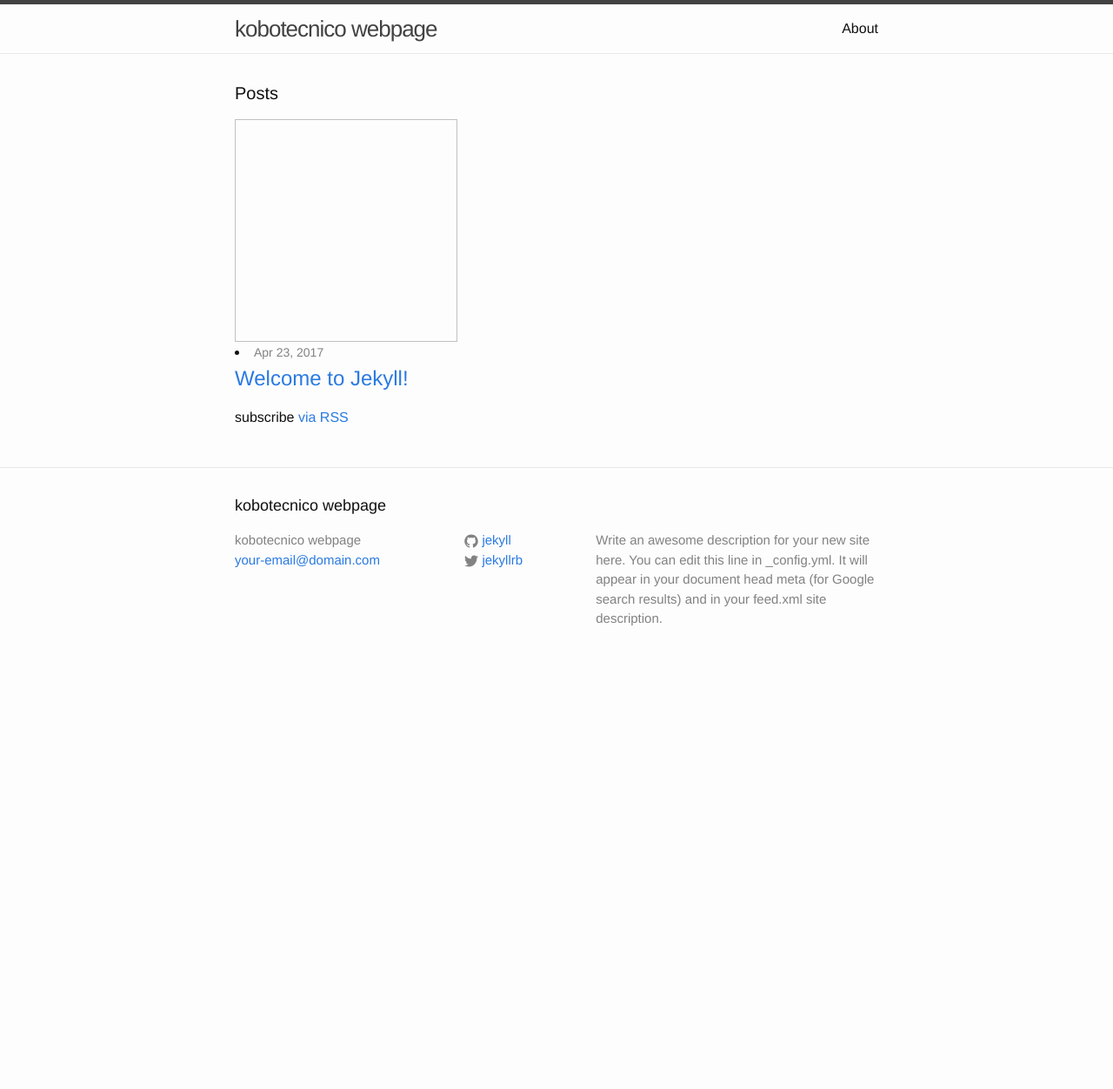
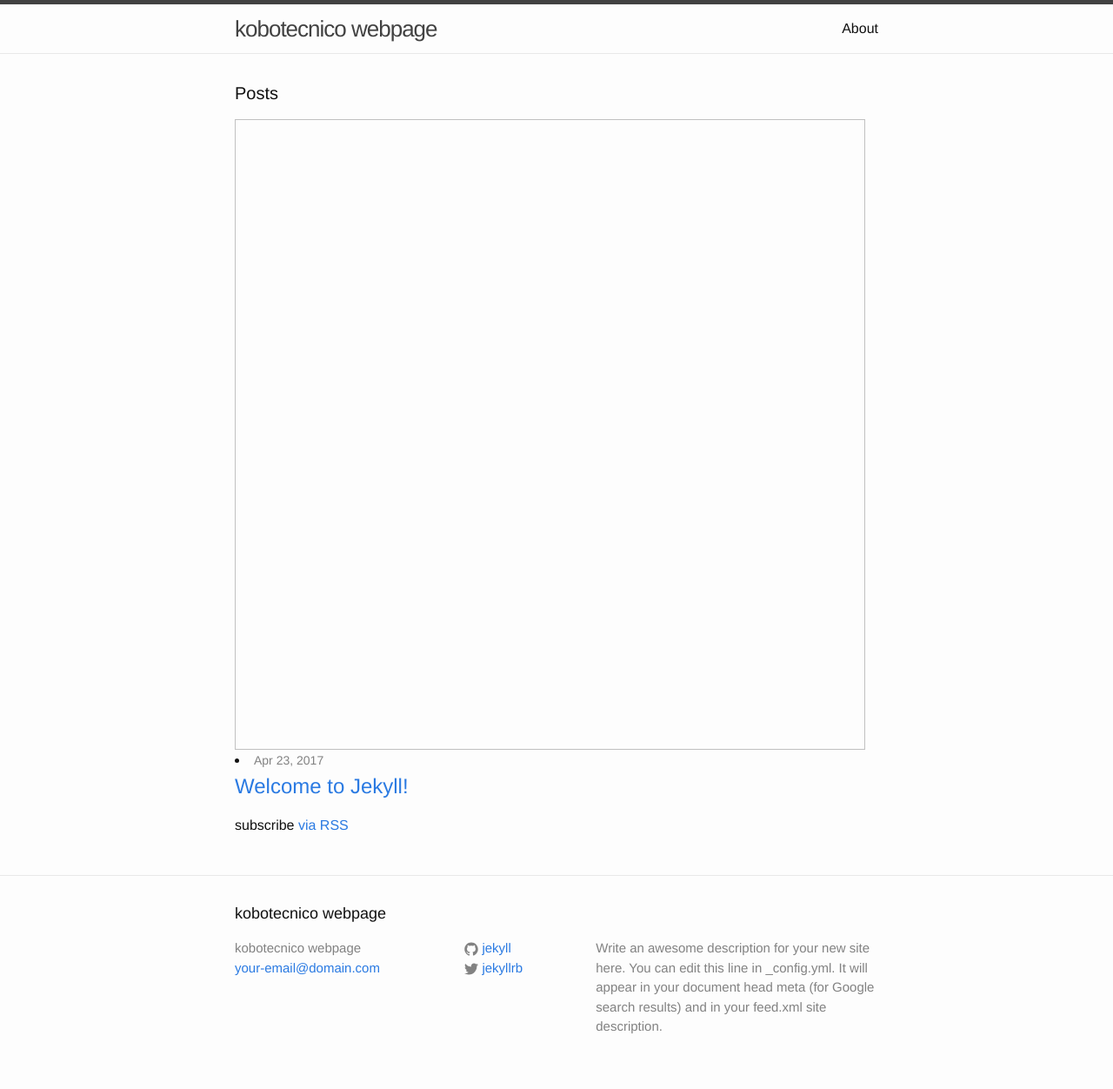
Before and after one commit to kobotecnico/kobotecnico.github.io, a Jekyll site: the page built from index.html, in a window 1280 px wide. Shown: the whole page at 87% size. Built offline with Jekyll 4.4.1, drawn with Linux system fonts in a browser that asks for light colours; before the commit the page ends 900 px from its top, so only the background shows below that.

Commit message:
Update index.html

```diff
--- a/index.html
+++ b/index.html
@@ -7,7 +7,7 @@ layout: default
   <h1 class="page-heading">Posts</h1>
 
       <a href="https://www.youtube.com/watch?v=dQw4w9WgXcQ">
-        <img scr="http://www.ikea.com/gb/en/images/products/myttinge-picture-love__0455526_pe603579_s5.jpg" style="width:256px;height:256px;border:0;>
+        <img scr="http://www.ikea.com/gb/en/images/products/myttinge-picture-love__0455526_pe603579_s5.jpg" style="width:725px;height:725px;border:0;>
   </a>
 
 
```
